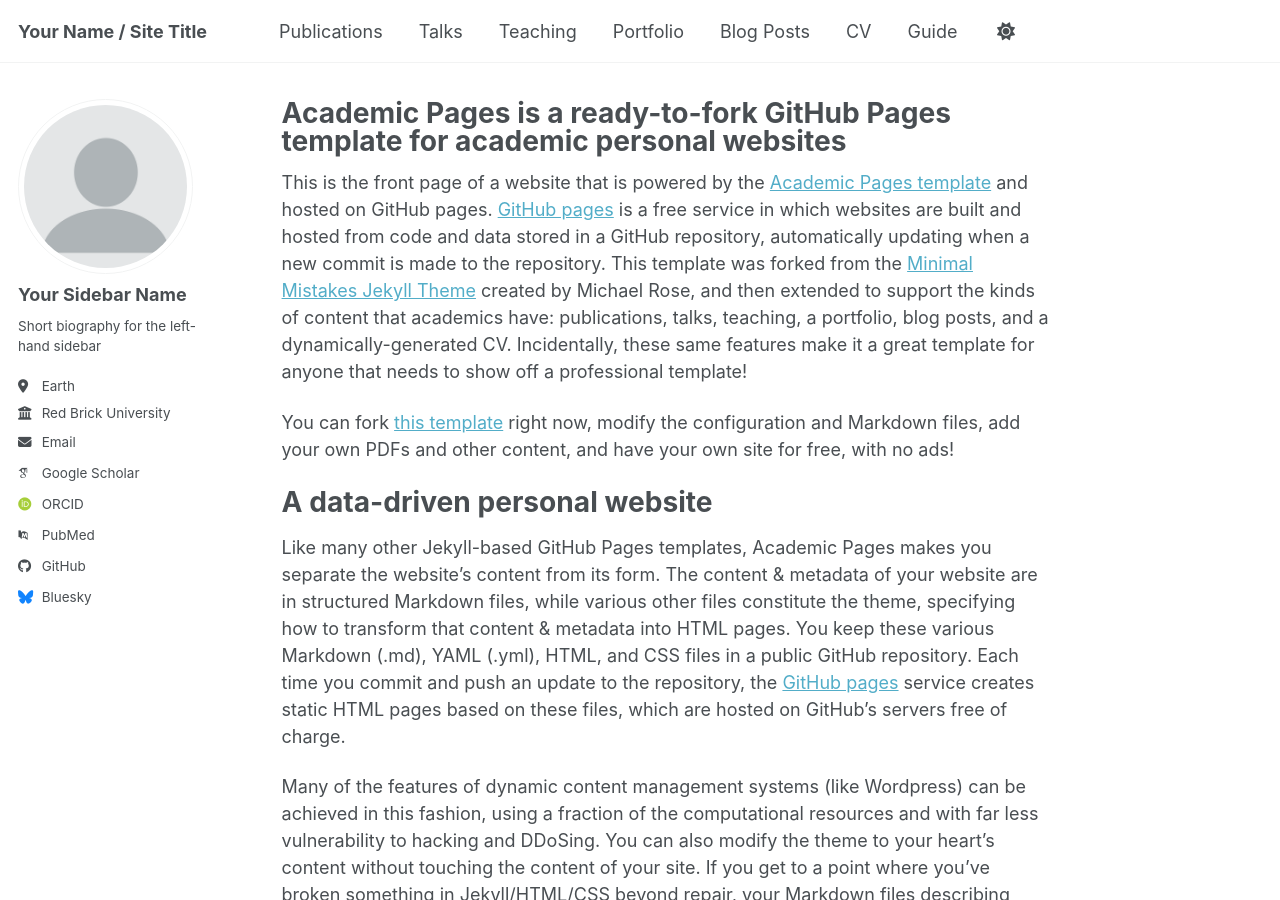
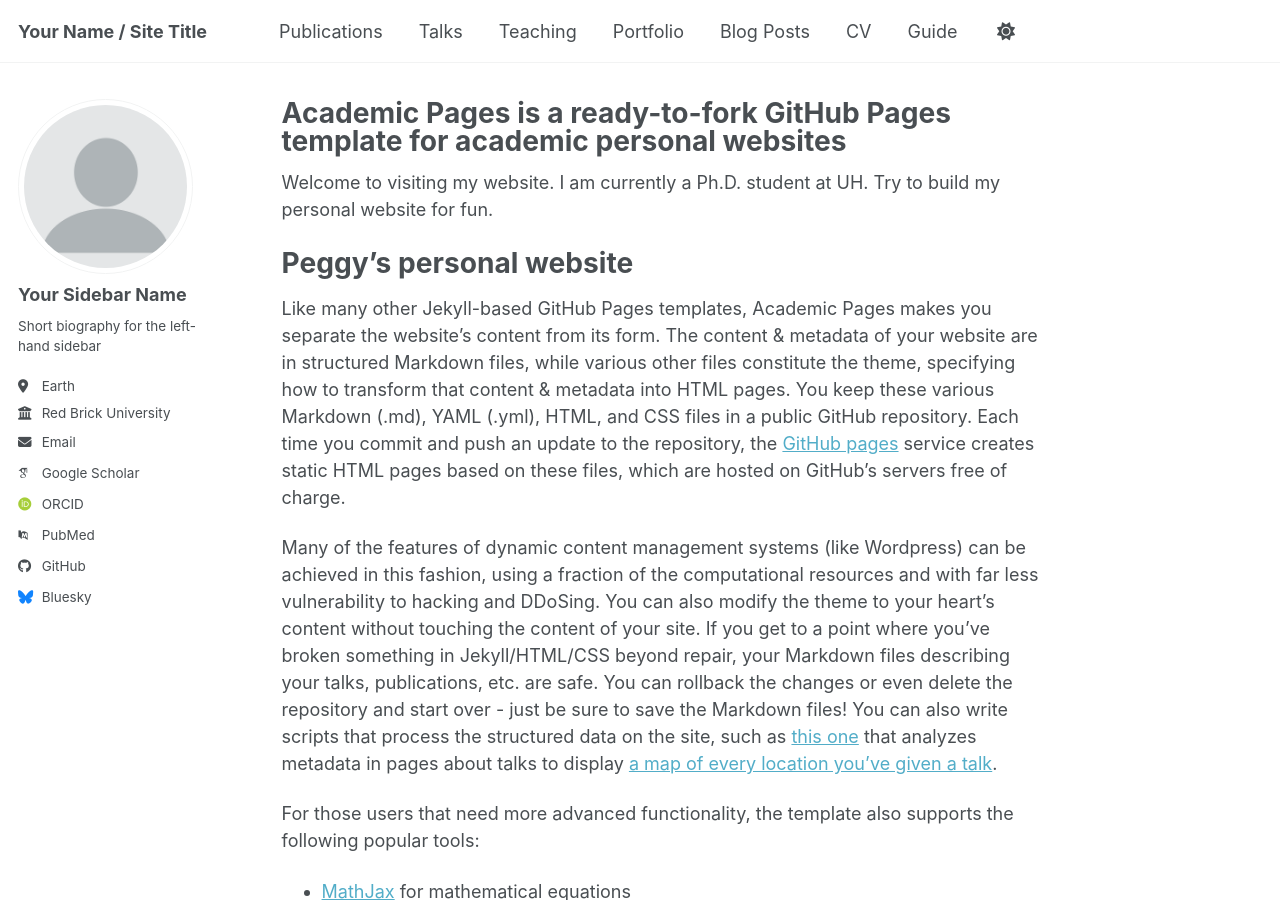
Before and after one commit to PPXU0907/PPXU0907, a Jekyll site: the page built from _pages/about.md, in a window 1280 px wide and 900 px high. Built offline with Jekyll 4.4.1, drawn with Linux system fonts in a browser that asks for light colours; some web fonts are replaced; a script bundle is joined from its source files by our own code; library files that are not in the unit come from our copies.

Commit message:
Update about.md
Updated personal introduction and removed template details.

```diff
--- a/_pages/about.md
+++ b/_pages/about.md
@@ -6,12 +6,9 @@
   - /about/
   - /about.html
 ---
+Welcome to visiting my website. I am currently a Ph.D. student at UH. Try to build my personal website for fun.
 
-This is the front page of a website that is powered by the [Academic Pages template](https://github.com/academicpages/academicpages.github.io) and hosted on GitHub pages. [GitHub pages](https://pages.github.com) is a free service in which websites are built and hosted from code and data stored in a GitHub repository, automatically updating when a new commit is made to the repository. This template was forked from the [Minimal Mistakes Jekyll Theme](https://mmistakes.github.io/minimal-mistakes/) created by Michael Rose, and then extended to support the kinds of content that academics have: publications, talks, teaching, a portfolio, blog posts, and a dynamically-generated CV. Incidentally, these same features make it a great template for anyone that needs to show off a professional template!
-
- You can fork [this template](https://github.com/academicpages/academicpages.github.io) right now, modify the configuration and Markdown files, add your own PDFs and other content, and have your own site for free, with no ads!
-
-A data-driven personal website
+Peggy's personal website
 ======
 Like many other Jekyll-based GitHub Pages templates, Academic Pages makes you separate the website's content from its form. The content & metadata of your website are in structured Markdown files, while various other files constitute the theme, specifying how to transform that content & metadata into HTML pages. You keep these various Markdown (.md), YAML (.yml), HTML, and CSS files in a public GitHub repository. Each time you commit and push an update to the repository, the [GitHub pages](https://pages.github.com/) service creates static HTML pages based on these files, which are hosted on GitHub's servers free of charge.
 
```
